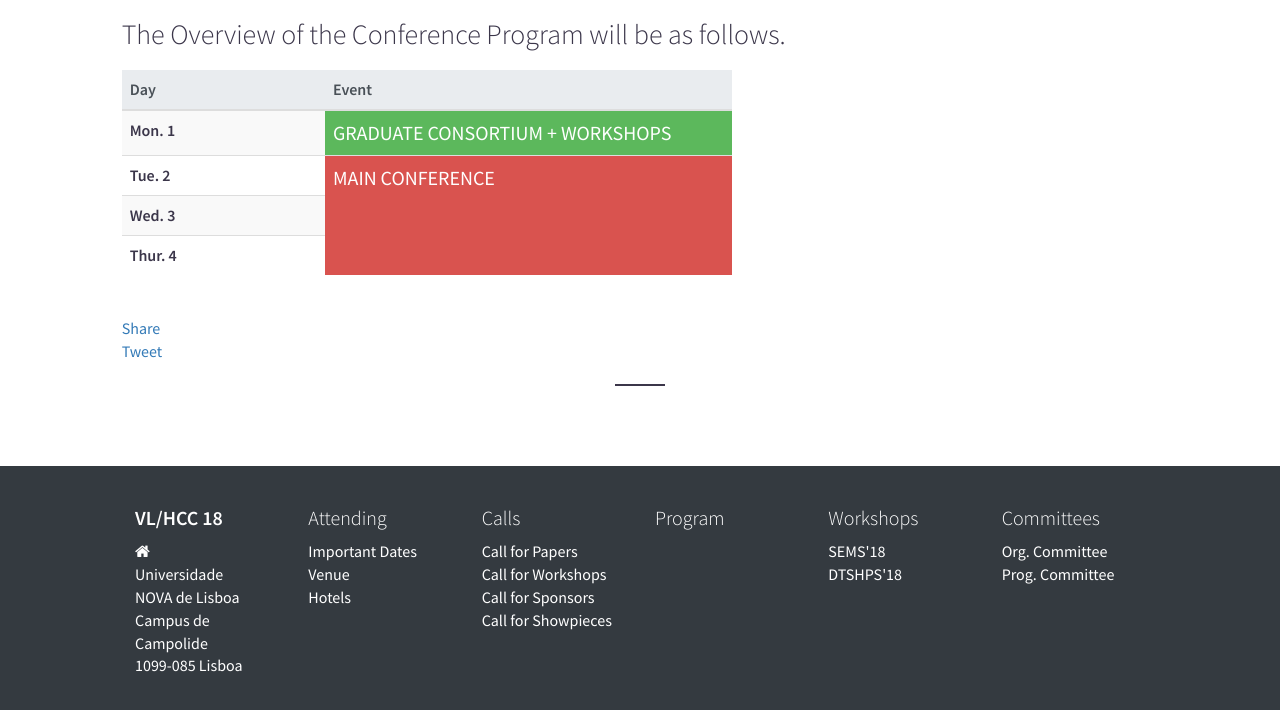
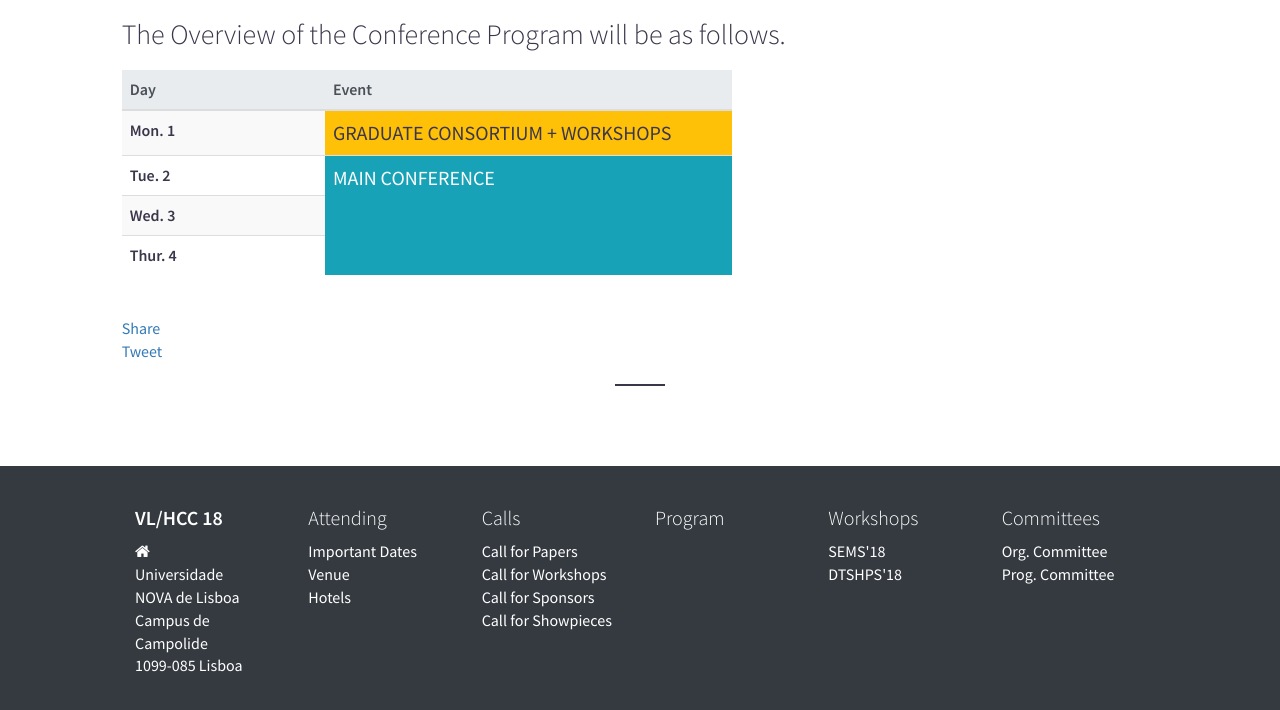
Before and after one commit to vlhcc18/vlhcc18.github.io, a website: page program_overview.html in a window 1280 px wide. Shown: the part 228-938 px from the top of the page. Drawn offline with Linux system fonts and the light colour scheme.

Commit message:
change colors for program overview

```diff
--- a/program_overview.html
+++ b/program_overview.html
@@ -207,11 +207,11 @@
                   <tbody>
                     <tr>
                       <th scope="row">Mon. 1</th>
-                      <td class="bg-success" style="color: white; font-size: 20px;">GRADUATE CONSORTIUM + WORKSHOPS</td>
+                      <td class="bg-warning" style="font-size: 20px;">GRADUATE CONSORTIUM + WORKSHOPS</td>
                     </tr>
                     <tr>
                       <th scope="row">Tue. 2</th>
-                      <td rowspan="3" class="bg-danger" style="color: white; font-size: 20px;">MAIN CONFERENCE</td>
+                      <td rowspan="3" class="bg-info" style="color: white; font-size: 20px;">MAIN CONFERENCE</td>
                     </tr>
                     <tr>
                       <th scope="row">Wed. 3</th>
```
